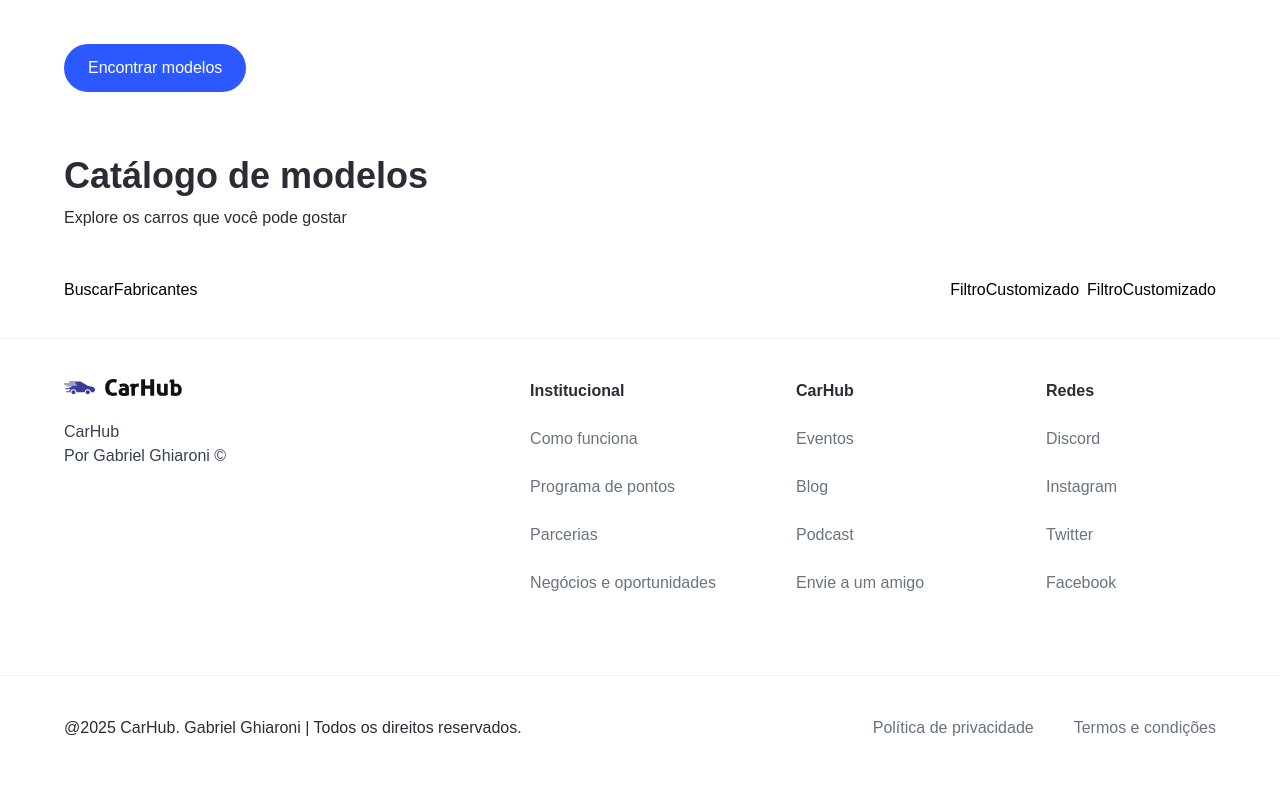
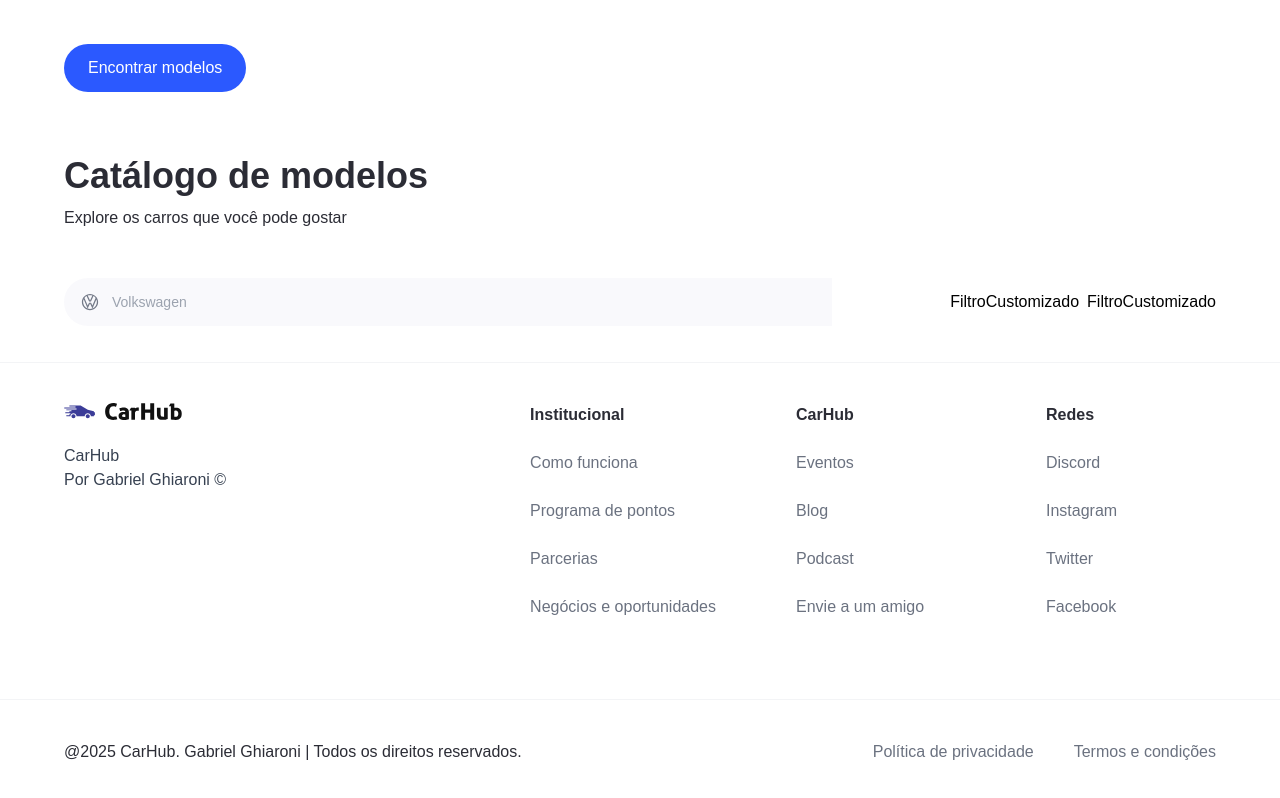
Before and after one commit to GGhiaroni/carhub, a Next.js app: page / in a window 1280 px wide. Shown: the part 762-1560 px from the top of the page. Built offline with nearby package versions, Linux system fonts and the light colour scheme.

Commit message:
avancando com o input da busca pelo fabricante

```diff
--- a/components/BuscarFabricantes.jsx
+++ b/components/BuscarFabricantes.jsx
@@ -1,5 +1,40 @@
+"use client";
+
+import {
+  Combobox,
+  ComboboxButton,
+  ComboboxInput,
+  Transition,
+} from "@headlessui/react";
+import Image from "next/image";
+import { useState } from "react";
+
 const BuscarFabricantes = ({ fabricante, setFabricante }) => {
-  return <div>BuscarFabricantes</div>;
+  const [query, setQuery] = useState("");
+  return (
+    <div className="search-manufacturer">
+      <Combobox>
+        <div className="relative w-full">
+          <ComboboxButton className="absolute top-[14px] ">
+            <Image
+              src="/car-logo.svg"
+              width={20}
+              height={20}
+              className="ml-4"
+              alt="Logo carro"
+            />
+          </ComboboxButton>
+          <ComboboxInput
+            className="search-manufacturer__input"
+            placeholder="Volkswagen"
+            displayValue={(fabricante) => fabricante}
+            onChange={(e) => setQuery(e.target.value)}
+          />
+          <Transition></Transition>
+        </div>
+      </Combobox>
+    </div>
+  );
 };
 
 export default BuscarFabricantes;
```
